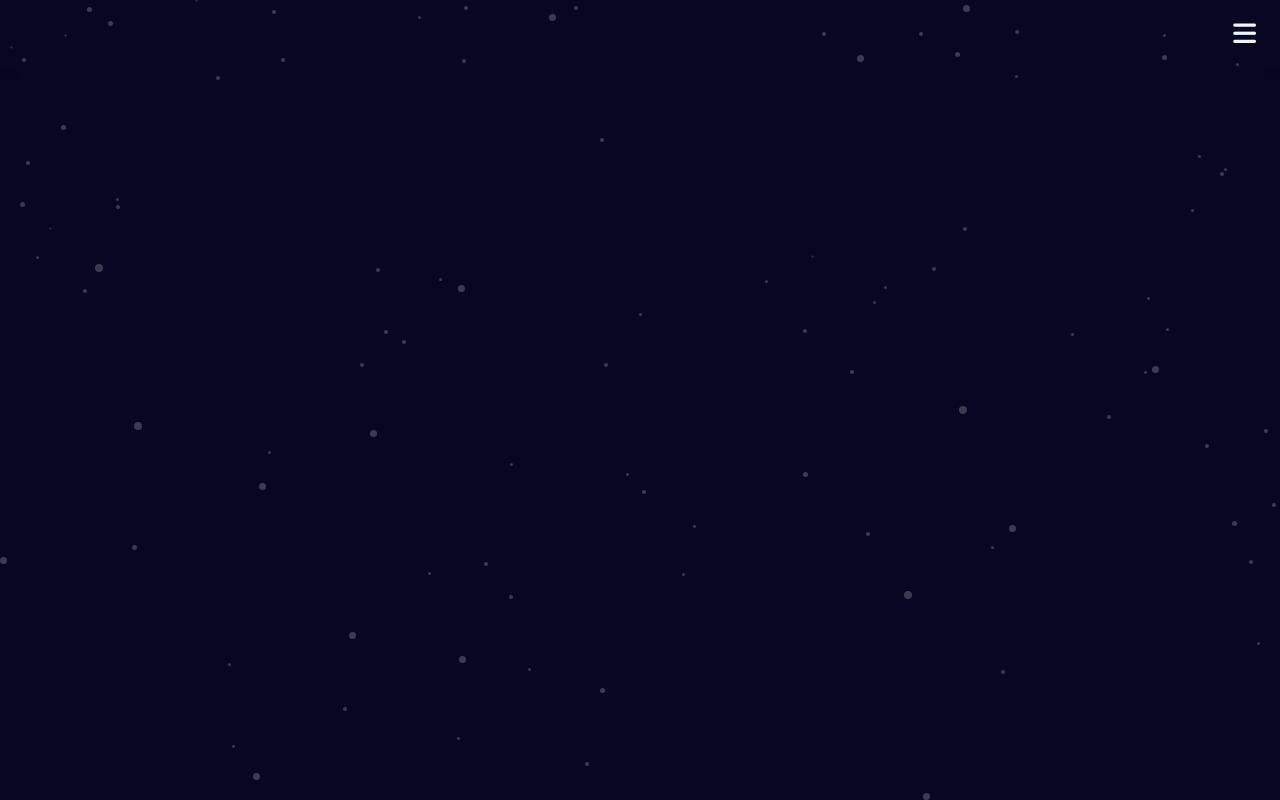
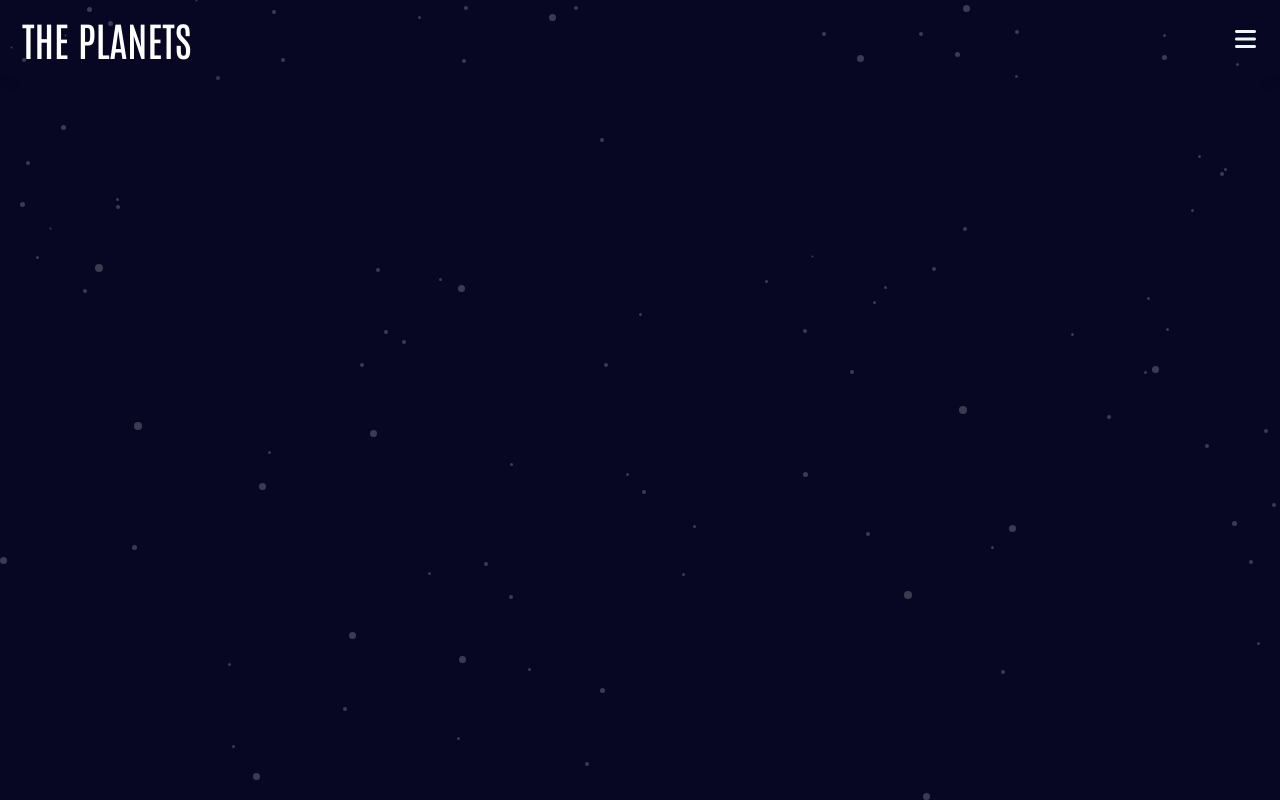
Before and after one commit to NickMagidson/planet-facts, a React (Vite) app: page / in a window 1280 px wide. Built offline with nearby package versions, Linux system fonts and the light colour scheme.

Commit message:
Navbar styling

```diff
--- a/src/components/Navbar.jsx
+++ b/src/components/Navbar.jsx
@@ -29,9 +29,9 @@ export default function Navbar() {
 
   return (
     <>
-
-      <MDBNavbar>
-        <MDBContainer fluid>
+      <MDBNavbar className='navbar'>
+        <MDBContainer className='nav-container' fluid>
+        <h1 className='nav-title'>THE PLANETS</h1>
           <MDBNavbarToggler
             className='ms-auto'
             type='button'
@@ -45,6 +45,7 @@ export default function Navbar() {
           </MDBNavbarToggler>
         </MDBContainer>
       </MDBNavbar>
+      {/* <hr style={{bordertop: '3px solid #bbb', margin: 'none'}} ></hr> */}
 
       <MDBCollapse show={showNavExternal3}>
         <div className='bg-light shadow-3 p-4'>
--- a/src/index.css
+++ b/src/index.css
@@ -1,8 +1,12 @@
+/* Font imports */
+@import url('https://fonts.googleapis.com/css2?family=Antonio:wght@100;400;500;700&display=swap');
+@import url('https://fonts.googleapis.com/css2?family=Antonio:wght@100;400;500;700&family=League+Spartan:wght@100;300;500;700&display=swap');
+
 
 body,
 html,
 #root {
-    font-family: Roboto, Helvetica, Arial, sans-serif;
+    font-family: 'Antonio', Helvetica, Arial, sans-serif;
     height: 100%;
     background-color: rgb(7, 7, 36);
     background-image: url('./assets/background-stars.svg');
@@ -17,12 +21,22 @@ html,
   height: 100%;
 }
 
-.ms-auto {
-  height: 50px;
+.nav-container {
+  height: 60px;
+  padding: 5px;
+  display: flex;
+  flex-direction: row;
+  align-items: center;
+  justify-content: space-around;
+}
+
+.nav-title {
+  margin: auto 10px;
+  color: rgb(255, 255, 255);
 }
 
 .burger {
   color: aliceblue;
   /* width: 50px; */
-  font-size: 26px;
+  font-size: 24px;
 }
```
